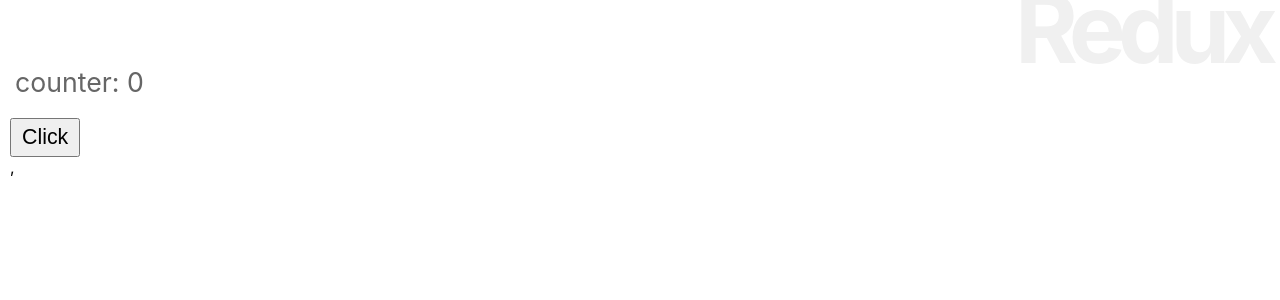
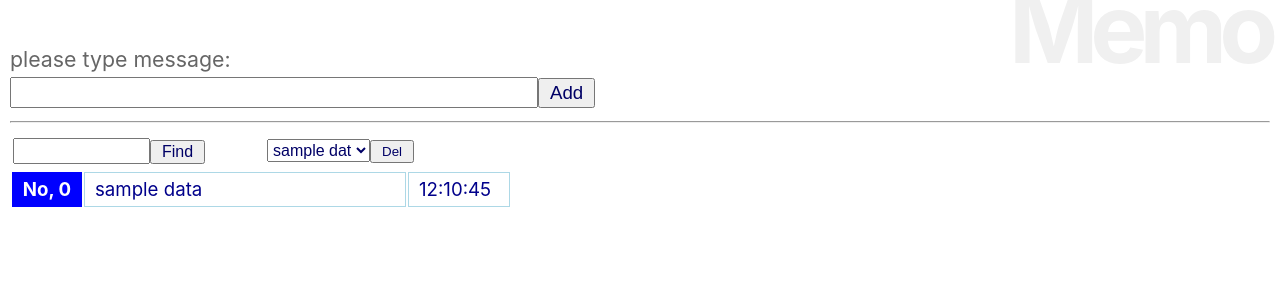
Before and after one commit to moyongkexing/react_next, a React (Create React App) app in the folder react_app/: page / in a window 1280 px wide. Shown: the top 300 px of the page. Built offline with nearby package versions, Linux system fonts and the light colour scheme.

Commit message:
簡易メモを作る

```diff
--- a/react_app/src/App.js
+++ b/react_app/src/App.js
@@ -1,74 +1,38 @@
 import React, { Component } from 'react';
+import { connect } from 'react-redux';
 import './App.css';
-import { connect } from 'react-redux';
+import Memo from './memo/Memo';
+import AddForm from './memo/AddForm';
+import FindForm from './memo/FindForm';
+import DelForm from './memo/DelForm';
 
-function mappingState(state) {
-  return state;
-}
 
+// Appコンポーネント
 class App extends Component {
-  constructor(props) {
+  td = {
+    width:"250px"
+  }
+
+
+  constructor(props){
     super(props);
   }
 
   render() {
     return (
       <div>
-        <h1>Redux</h1>
-        <Message />
-        <Button />
+        <h1>Memo</h1>
+        <AddForm />
+        <hr />
+        <table><tbody><tr>
+          <td style={this.td}><FindForm /></td>
+          <td style={this.td}><DelForm /></td>
+        </tr></tbody></table>
+        <Memo />
       </div>
     );
   }
 }
 
-App = connect()(App);
 
-class Message extends Component {
-  style = {
-    fontSize: "20pt",
-    padding: "20px 5px"
-  }
-
-  render() {
-    return (
-      <p style={this.style}>
-        {this.props.message}: {this.props.counter}
-      </p>
-    );
-  }
-}
-
-Message = connect(mappingState)(Message);
-
-class Button extends Component {
-  style = {
-    fontSize: "16pt",
-    padding: "5px 10px"
-  }
-
-  constructor(props) {
-    super(props);
-    this.doAction = this.doAction.bind(this);
-  }
-
-  doAction(e) {
-    if (e.shiftKey) {
-      this.props.dispatch({ type: "DECREMENT"});
-    } else {
-      this.props.dispatch({ type: "INCREMENT"});
-    }
-  }
-
-  render() {
-    return (
-      <button style={this.style} onClick={this.doAction}>
-        Click
-      </button>
-    )
-  }
-}
-
-Button = connect()(Button);
-
-export default App;
+export default connect()(App);
--- a/react_app/src/index.js
+++ b/react_app/src/index.js
@@ -1,36 +1,15 @@
 import React from 'react';
 import ReactDOM from 'react-dom';
 import { Provider } from 'react-redux';
-import { createStore, combineReducers } from 'redux';
 import './index.css';
 import App from './App';
+import MemoStore from './memo/Store'
 
-let state_value = {
-  counter: 0,
-  message: "counter"
-}
 
-function counter(state = state_value, action) {
-  switch(action.type) {
-    case "INCREMENT" :
-      return {
-        counter: state.counter + 1,
-        message: "INCREMENT"
-      };
-    case "DECREMENT" :
-      return {
-        counter: state.counter - 1,
-        message: "DECREMENT"
-      };
-    default:
-      return state;
-  }
-}
-
-let store = createStore(counter)
+// 表示をレンダリング
 ReactDOM.render(
-  <Provider store={store}>
-    <App />,
-  </Provider>,
-  document.getElementById('root')
+    <Provider store={MemoStore}>
+        <App />
+    </Provider>,
+    document.getElementById('root')
 );
--- /dev/null
+++ b/react_app/src/memo/AddForm.js
@@ -0,0 +1,59 @@
+import React, { Component } from 'react';
+import { connect } from 'react-redux';
+import { addMemo } from './Store';
+
+
+class AddForm extends Component {
+  input = {
+    fontSize:"16pt",
+    color:"#006",
+    padding:"1px",
+    margin:"5px 0px"
+  }
+  btn = {
+    fontSize:"14pt",
+    color:"#006",
+    padding:"2px 10px"
+  }
+
+  constructor(props){
+    super(props);
+    this.state = {
+      message:''
+    }
+    this.doChange = this.doChange.bind(this);
+    this.doAction = this.doAction.bind(this);
+  }
+
+
+  doChange(e){
+    this.setState({
+      message: e.target.value
+    });
+  }
+
+
+  doAction(e){
+    e.preventDefault();
+    let action = addMemo(this.state.message);
+    this.props.dispatch(action);
+    this.setState({
+      message: ''
+    });
+  }
+
+
+  render(){
+    return (
+      <div>
+        <p style={this.message}>{this.props.message}</p>
+        <form onSubmit={this.doAction}>
+        <input type="text" size="40" onChange={this.doChange}
+          style={this.input} value={this.state.message} required />
+        <input type="submit" style={this.btn} value="Add"/>
+        </form>
+      </div>
+    );
+  }
+}
+export default connect((state)=>state)(AddForm);
--- /dev/null
+++ b/react_app/src/memo/DelForm.js
@@ -0,0 +1,60 @@
+import React, { Component } from 'react';
+import { connect } from 'react-redux';
+import { deleteMemo } from './Store';
+
+class DelForm extends Component {
+  input = {
+    fontSize:"12pt",
+    color:"#006",
+    padding:"1px",
+    margin:"5px 0px"
+  }
+  btn = {
+    fontSize:"10pt",
+    color:"#006",
+    padding:"2px 10px"
+  }
+
+  constructor(props) {
+    super(props);
+    this.state = {
+      number:0
+    }
+    this.doChange = this.doChange.bind(this);
+    this.doAction = this.doAction.bind(this);
+  }
+
+  doChange(e) {
+    this.setState({
+      number: e.target.value
+    });
+  }
+
+  doAction(e) {
+    e.preventDefault();
+    let action = deleteMemo(this.state.number)
+    this.props.dispatch(action);
+    this.setState({
+      number: 0
+    });
+  }
+
+  render() {
+    let n = 0;
+    let items = this.props.data.map((value) => (
+      <option key={n} value={n++}>{value.message.substring(0,10)}</option>
+    ));
+    return (
+      <div>
+        <form onSubmit={this.doAction}>
+          <select onChange={this.doChange} defaultValue="-1" style={this.input}>
+            {items}
+          </select>
+          <input type="submit" style={this.btn} value="Del" />
+        </form>
+      </div>
+    );
+  }
+}
+
+export default connect((state) =>state)(DelForm);
--- /dev/null
+++ b/react_app/src/memo/FindForm.js
@@ -0,0 +1,52 @@
+import React, { Component } from 'react';
+import { connect } from 'react-redux';
+import { findMemo } from './Store';
+
+
+class FindForm extends Component {
+  input = {
+    fontSize:"14pt",
+    color:"#006",
+    padding:"0px",
+  }
+  btn = {
+    fontSize:"12pt",
+    color:"#006",
+    padding:"1px 10px",
+  }
+
+  constructor(props){
+    super(props);
+    this.state = {
+      find:''
+    }
+    this.doChange = this.doChange.bind(this);
+    this.doAction = this.doAction.bind(this);
+  }
+
+
+  doChange(e){
+    this.setState({
+      find: e.target.value
+    });
+  }
+
+
+  doAction(e){
+    e.preventDefault();
+    let action = findMemo(this.state.find);
+    this.props.dispatch(action);
+  }
+
+
+  render(){
+    return (
+      <form onSubmit={this.doAction}>
+        <input type="text" size="10" onChange={this.doChange}
+          style={this.input} value={this.state.message} />
+        <input type="submit" style={this.btn} value="Find"/>
+      </form>
+    );
+  }
+}
+export default connect((state)=>state)(FindForm);
--- /dev/null
+++ b/react_app/src/memo/Item.js
@@ -0,0 +1,41 @@
+import React, { Component } from 'react';
+import { connect } from 'react-redux';
+
+
+class Item extends Component {
+  th = {
+    fontSize:"14pt",
+    backgroundColor:"blue",
+    color:"white",
+    padding:"5px 10px",
+    width:"50px"
+  }
+  td = {
+    fontSize:"14pt",
+    backgroundColor:"white",
+    color:"darkblue",
+    padding:"5px 10px",
+    border:"1px solid lightblue",
+    minWidth:"300px"
+  }
+  date = {
+    fontSize:"14pt",
+    backgroundColor:"white",
+    color:"darkblue",
+    padding:"5px 10px",
+    border:"1px solid lightblue",
+    width:"80px"
+  }
+
+  render(){
+    let d = this.props.value.created;
+    let f = d.getHours() + ':' + d.getMinutes() + ':' + d.getSeconds();
+    return (
+    <tr><th style={this.th}>No, {this.props.index}</th>
+      <td style={this.td}>{this.props.value.message}</td>
+      <td style={this.date}>{f}</td>
+    </tr>
+    );
+  }
+}
+export default connect()(Item);
--- /dev/null
+++ b/react_app/src/memo/Memo.js
@@ -0,0 +1,45 @@
+import React, { Component } from 'react';
+import { connect } from 'react-redux';
+
+
+import Item from './Item';
+
+
+class Memo extends Component {
+
+
+  render(){
+    let data;
+    let n = 0;
+    switch (this.props.mode){
+      case 'default':
+      data = this.props.data.map((value)=>(
+        <Item key={value.message} value={value} index={n++} />
+      ));
+      break;
+
+      case 'find':
+      data = this.props.fdata.map((value)=>(
+        <Item key={value.message} value={value} index={n++}/>
+      ));
+      break;
+
+
+      case 'delete':
+      data = this.props.data.map((value)=>(
+        <Item key={value.message} value={value} index={n++} />
+      ));
+      break;
+
+
+      default:
+      data = this.props.data.map((value)=>(
+        <Item key={value.message} value={value} index={n++} />
+      ));
+    }
+    return (
+      <table><tbody>{data}</tbody></table>
+    );
+  }
+}
+export default connect((state)=>state)(Memo);
--- /dev/null
+++ b/react_app/src/memo/Store.js
@@ -0,0 +1,101 @@
+import { createStore } from 'redux';
+
+const initData = {
+  data:[{message:'sample data', created:new Date()}],
+  message:'please type message:',
+  mode:'default',
+  fdata:[]
+};
+
+// レデューサー
+export function memoReducer(state = initData, action) {
+  switch (action.type) {
+    case 'ADD':
+      return addReduce(state, action);
+
+    case 'DELETE':
+      return deleteReduce(state, action);
+
+    case 'FIND':
+      return findReduce(state, action);
+
+    default:
+      return state;
+  }
+}
+
+// レデュースアクション
+
+// メモ追加のレデュース処理
+function addReduce(state, action){
+  let data = {
+    message:action.message,
+    created:new Date()
+  };
+  let newdata = state.data.slice();
+  newdata.unshift(data);
+  return {
+    data:newdata,
+    message:'Added!',
+    mode:'default',
+    fdata:[]
+  };
+}
+
+// メモ検索のレデュース処理
+function findReduce(state, action){
+  let f = action.find;
+  let fdata = [];
+  state.data.forEach((value)=>{
+    if (value.message.indexOf(f) >= 0){
+      fdata.push(value);
+    }
+  });
+  return {
+    data:state.data,
+    message:'find "' + f + '":',
+    mode:'find',
+    fdata:fdata
+  };
+}
+
+// メモ削除のレデュース処理
+function deleteReduce(state, action){
+  let newdata = state.data.slice();
+  newdata.splice(action.index, 1);
+  return {
+    data:newdata,
+    message:'delete "' + action.index + '":',
+    mode:'delete',
+    fdata:[]
+  }
+}
+
+// アクションクリエーター
+
+// メモ追加のアクション
+export function addMemo(text) {
+  return {
+    type: 'ADD',
+    message:text
+  }
+}
+
+// メモ削除のアクション
+export function deleteMemo(num) {
+  return {
+    type: 'DELETE',
+    index:num
+  }
+}
+
+// メモ検索のアクション
+export function findMemo(text) {
+  return {
+    type: 'FIND',
+    find:text
+  }
+}
+
+// ストアを作成
+export default createStore(memoReducer);
```
